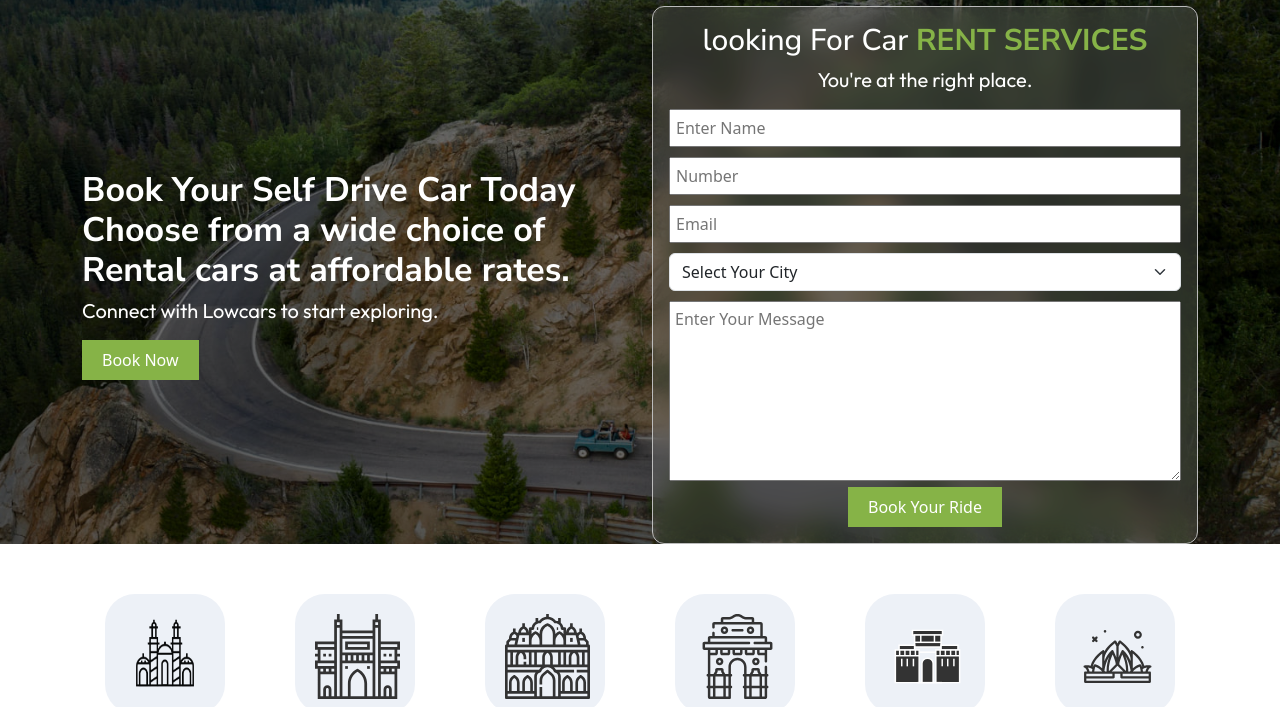
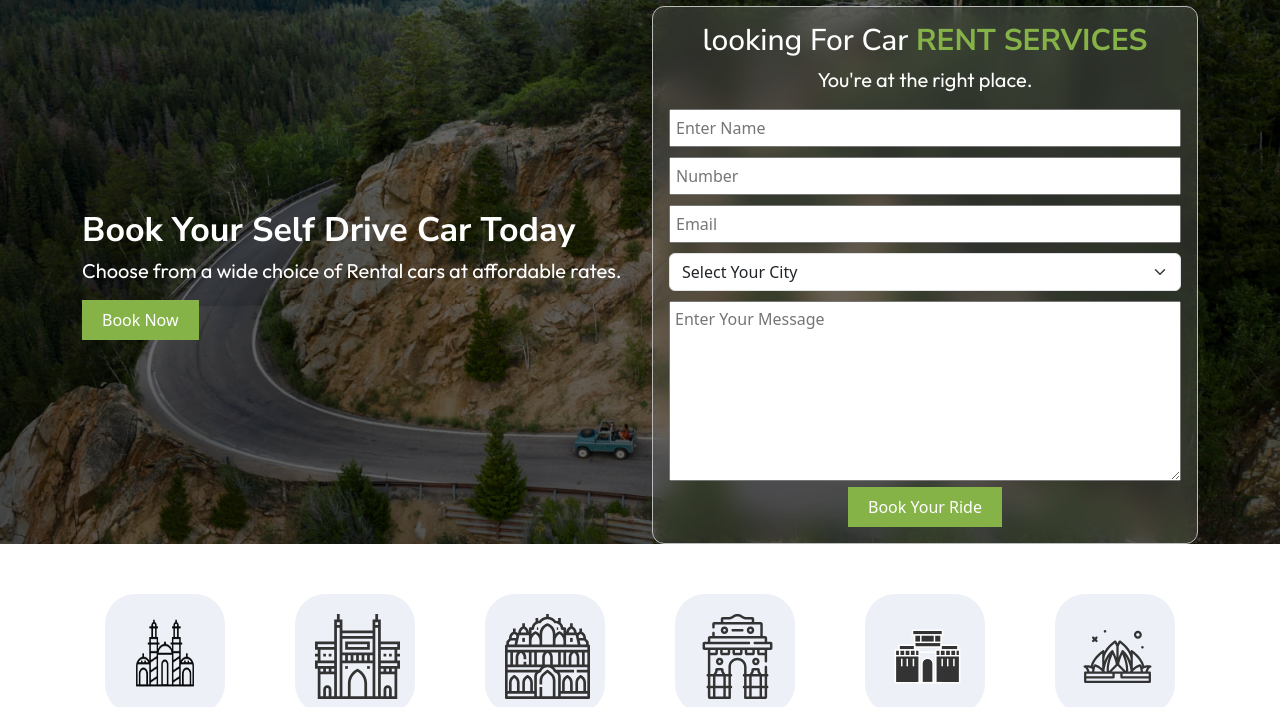
Before and after one commit to ItsAniketFrontend/lowcars-landingpage, a plain HTML site: page index.html in a window 1280 px wide. Shown: the part 94-801 px from the top of the page. Drawn offline with nearby package versions, Linux system fonts and the light colour scheme.

Commit message:
content change

```diff
--- a/index.html
+++ b/index.html
@@ -25,10 +25,10 @@
     <div class="container">
         <div class="row">
             <div class="col-lg-6 pad-top">
-                <h1>Book Your Self Drive Car Today <br>
-                    Choose from a wide choice of Rental cars at affordable rates.
+                <h1>Book Your Self Drive Car Today
+
                 </h1>
-                <p>Connect with Lowcars to start exploring.</p>
+                <p>Choose from a wide choice of Rental cars at affordable rates.</p>
                 <button><a href="">Book Now</a></button>
             </div>
             <div class="col-lg-6">
```
